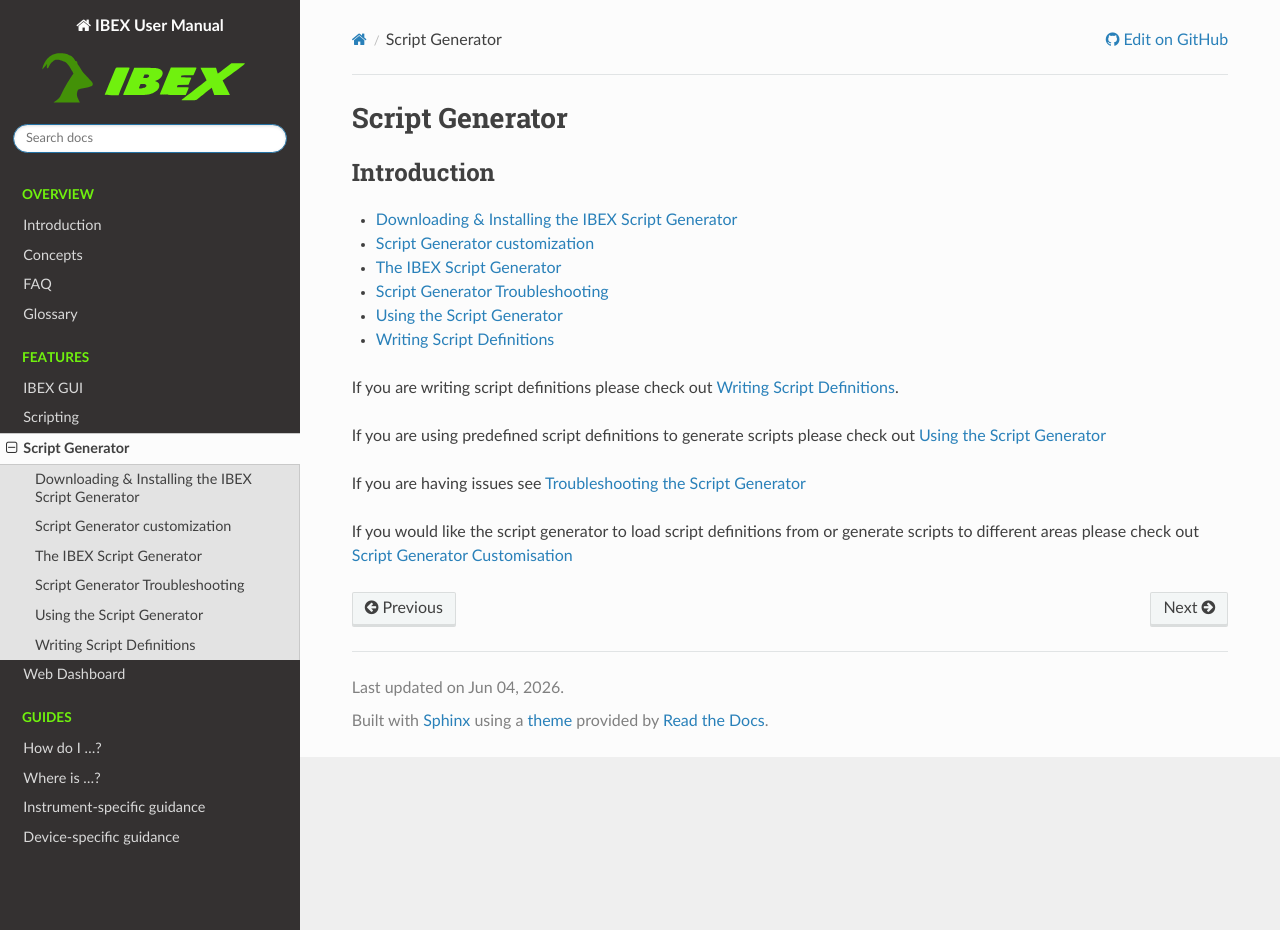
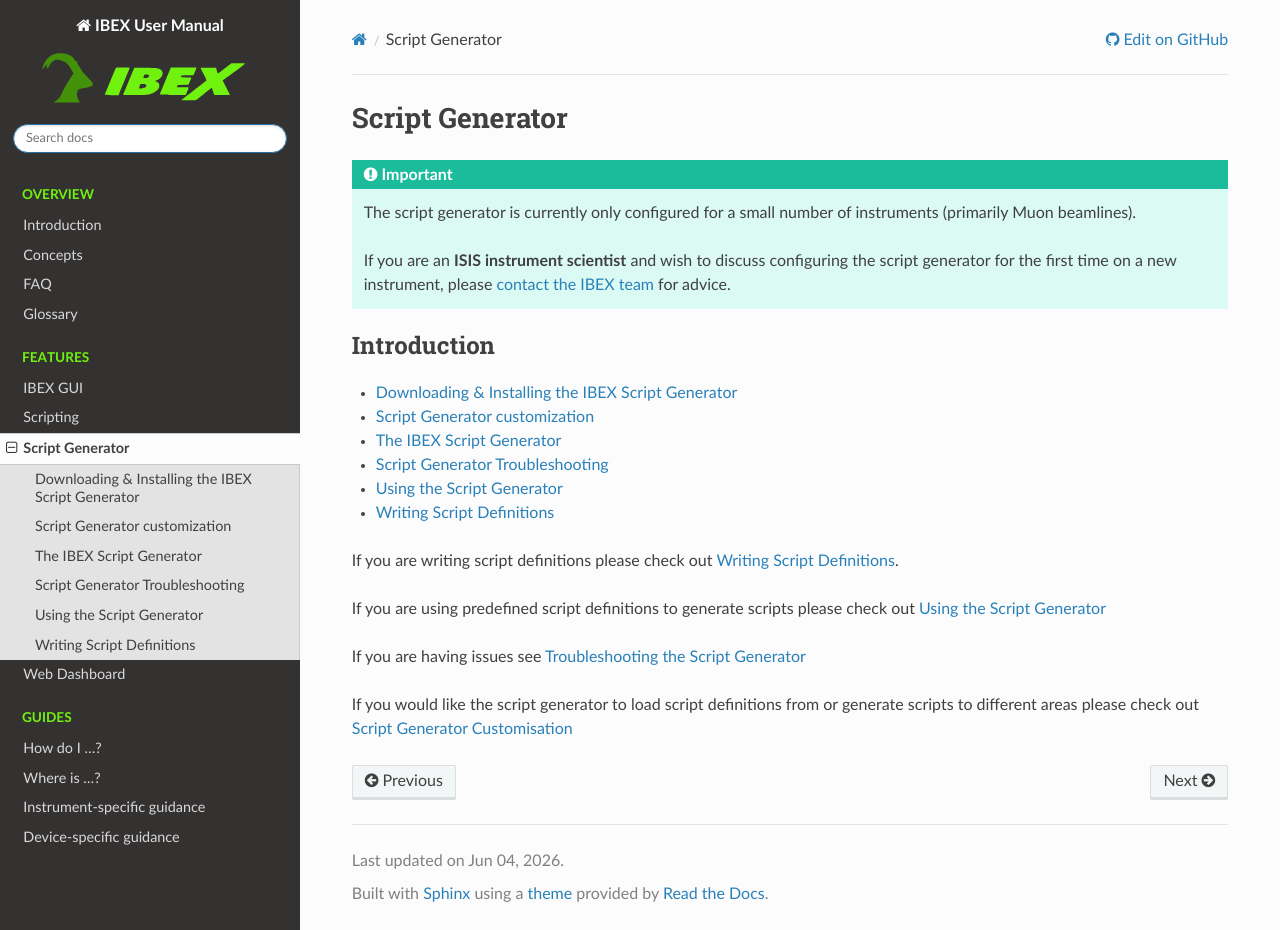
Before and after one commit to ISISComputingGroup/ibex_user_manual, a Sphinx documentation site: the page built from doc/Script-Generator.md, in a window 1280 px wide and 930 px high. Built offline with Sphinx 7.4.7 and the Read the Docs theme 3.1.0, drawn with Linux system fonts in a browser that asks for light colours.

Commit message:
Add note about script gen

````diff
--- a/doc/Script-Generator.md
+++ b/doc/Script-Generator.md
@@ -1,4 +1,11 @@
 # Script Generator
+
+:::{important}
+The script generator is currently only configured for a small number of instruments (primarily Muon beamlines).
+
+If you are an **ISIS instrument scientist** and wish to discuss configuring the script generator for the first time on
+a new instrument, please {ref}`contact the IBEX team <report_a_problem>` for advice.
+:::
 
 ```{toctree}
 :caption: Introduction
````
